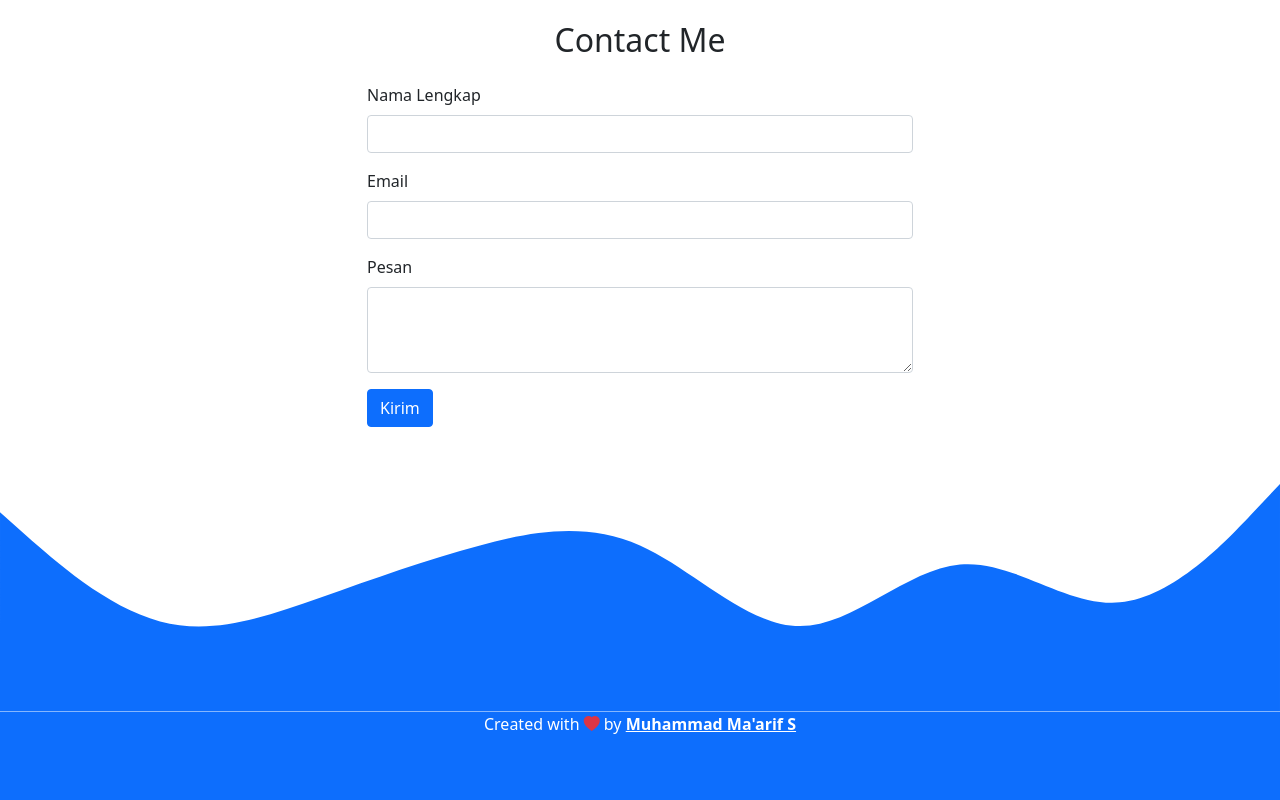
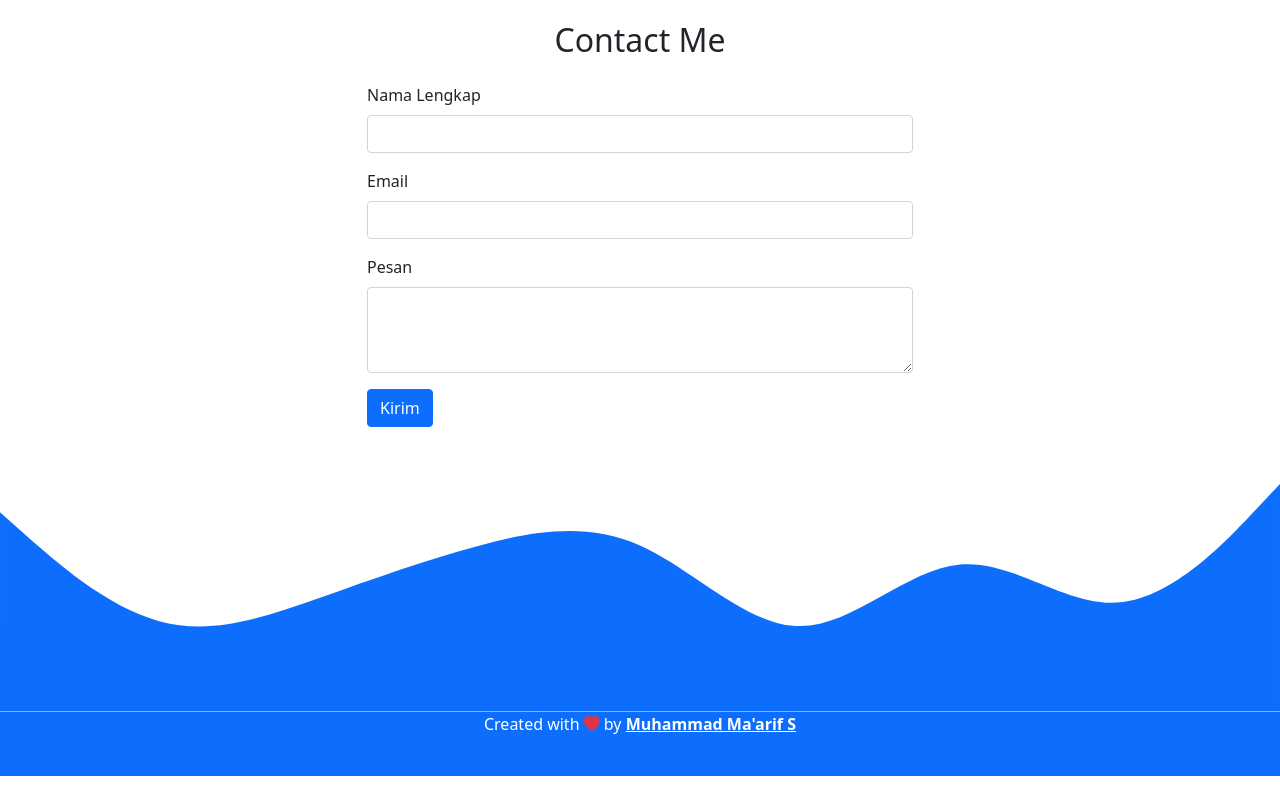
Before and after one commit to muhammadmaarif/muhammadmaarif.github.io, a plain HTML site: page index.html in a window 1280 px wide. Shown: the part 3115-3915 px from the top of the page. After the commit the page ends 3891 px from the top, so only its background shows below. Drawn offline with nearby package versions, Linux system fonts and the light colour scheme.

Commit message:
merubah padding di footer

```diff
--- a/index.html
+++ b/index.html
@@ -209,7 +209,7 @@
     <!-- Akhir Contact -->
 
     <!-- Fotter -->
-    <footer class="bg-primary text-white text-center pb-5">
+    <footer class="bg-primary text-white text-center pb-4">
       <p>Created with <i class="bi bi-heart-fill text-danger"></i> by <a href="https://www.instagram.com/m_maarif.s/" class="text-white fw-bold">Muhammad Ma'arif S</a></p>
     </footer>
     <!-- Akhir Footer -->
```
